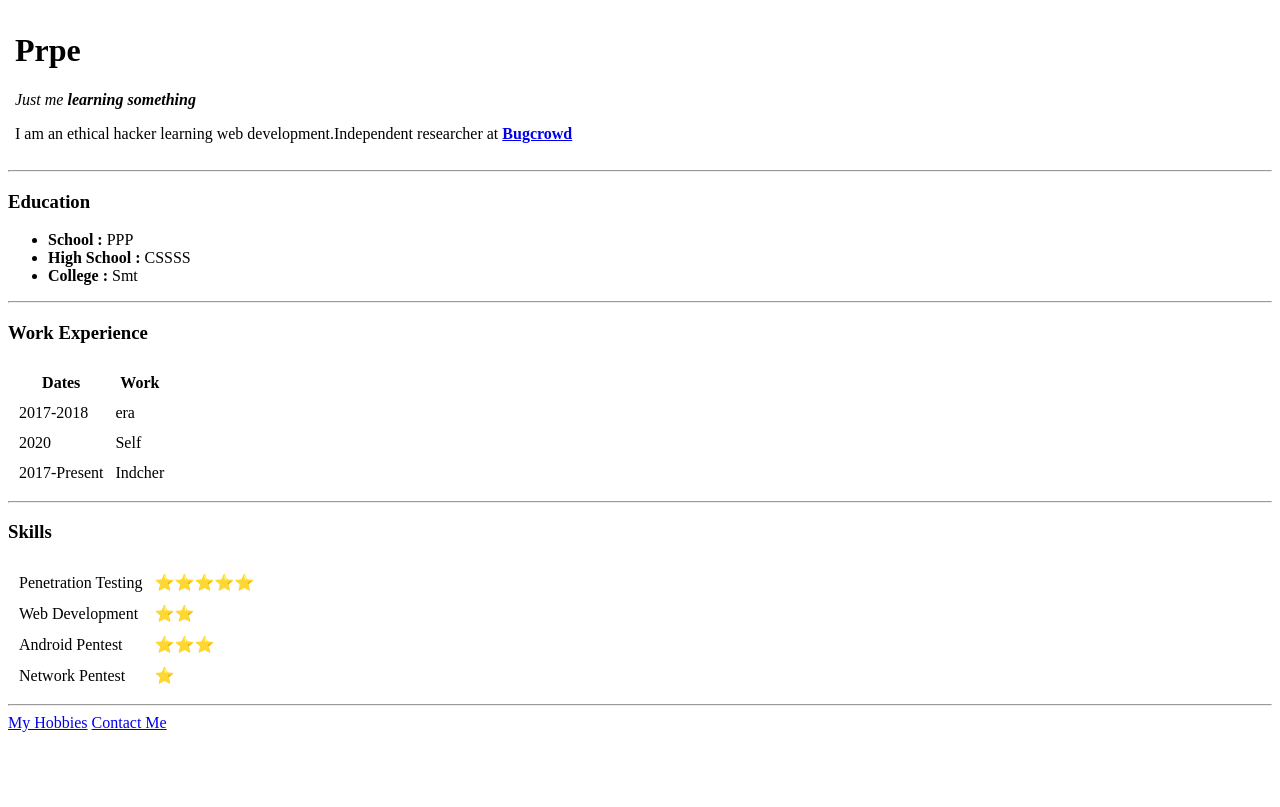
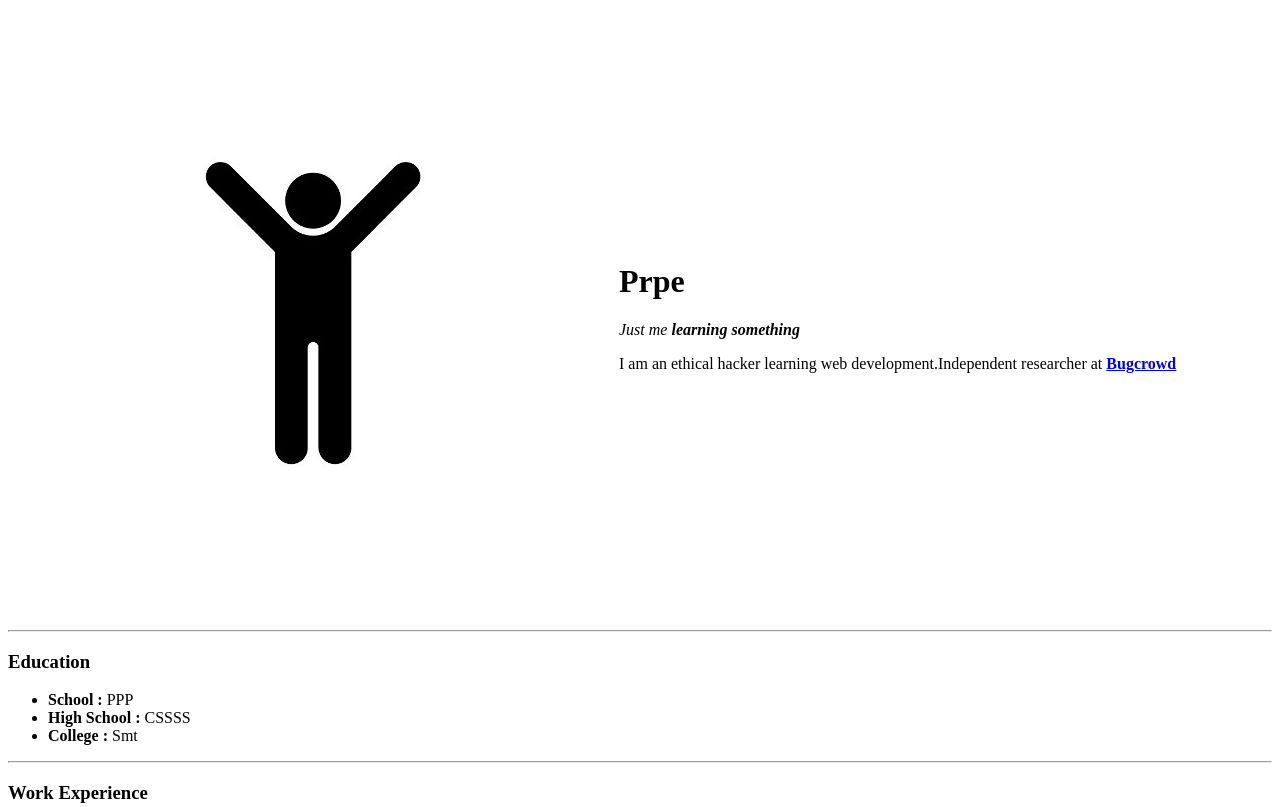
Before and after one commit to Pradv11/resume, a plain HTML site: page index.html in a window 1280 px wide. Shown: the top 807 px of the page. Drawn offline with Linux system fonts and the light colour scheme.

Commit message:
Update index.html

```diff
--- a/index.html
+++ b/index.html
@@ -10,7 +10,7 @@
   <table>
     <tr>
       <td>
-        <img src="images\me.jpg" alt="">
+        <img src="me.jpg" alt="">
       </td>
       <td>
         <h1>Prpe</h1>
```
